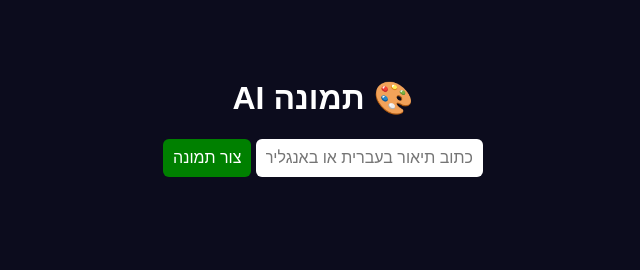
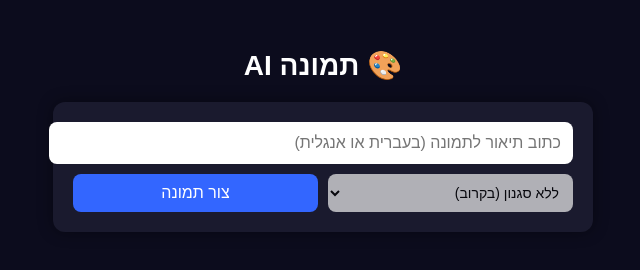
Before and after one commit to abuhay123/Ai, a plain HTML site: page frontend/index.html in a window 1280 px wide. Shown: the whole page, without its empty margins (317-957 px from the left). Drawn offline with Linux system fonts and the light colour scheme.

Commit message:
Update index.html

```diff
--- a/frontend/index.html
+++ b/frontend/index.html
@@ -2,38 +2,111 @@
 <html lang="he">
 <head>
   <meta charset="UTF-8">
-  <title>תמונה AI 🎨</title>
+  <title>🎨 תמונה AI</title>
+  <meta name="viewport" content="width=device-width, initial-scale=1.0">
   <style>
     body {
       direction: rtl;
+      margin: 0;
+      padding: 0;
+      font-family: 'Arial', sans-serif;
       background: #0c0c1d;
       color: white;
-      font-family: Arial, sans-serif;
+      display: flex;
+      flex-direction: column;
+      align-items: center;
+      justify-content: flex-start;
+      min-height: 100vh;
+    }
+
+    header {
+      padding: 30px 20px 10px;
       text-align: center;
-      padding: 50px;
     }
-    input, button {
+
+    header h1 {
+      font-size: 28px;
+      margin-bottom: 10px;
+    }
+
+    .input-section {
+      width: 90%;
+      max-width: 500px;
+      background-color: #1a1a2e;
+      border-radius: 12px;
+      padding: 20px;
+      box-shadow: 0 0 15px rgba(0,0,0,0.4);
+    }
+
+    input[type="text"] {
+      width: 100%;
+      padding: 12px;
+      border-radius: 8px;
+      border: none;
+      font-size: 16px;
+      margin-bottom: 10px;
+    }
+
+    .controls {
+      display: flex;
+      gap: 10px;
+      justify-content: space-between;
+      align-items: center;
+    }
+
+    select {
+      flex: 1;
       padding: 10px;
+      border-radius: 8px;
+      font-size: 14px;
+      border: none;
+      background: #f0f0f0;
+      color: #000;
+    }
+
+    button {
+      flex: 1;
+      padding: 10px;
+      background-color: #3366ff;
+      color: white;
+      border: none;
+      border-radius: 8px;
       font-size: 16px;
-      border-radius: 6px;
-      border: none;
+      cursor: pointer;
+      transition: background-color 0.3s;
     }
-    button {
-      background-color: green;
-      color: white;
-      cursor: pointer;
+
+    button:hover {
+      background-color: #254eda;
     }
+
+    #result {
+      margin-top: 30px;
+      text-align: center;
+    }
+
     img {
-      margin-top: 30px;
-      max-width: 90%;
+      max-width: 95%;
       border-radius: 12px;
+      box-shadow: 0 0 20px rgba(255,255,255,0.1);
     }
   </style>
 </head>
 <body>
-  <h1>🎨 תמונה AI</h1>
-  <input id="prompt" placeholder="כתוב תיאור בעברית או באנגלית" />
-  <button onclick="generate()">צור תמונה</button>
+  <header>
+    <h1>🎨 תמונה AI</h1>
+  </header>
+
+  <div class="input-section">
+    <input id="prompt" type="text" placeholder="כתוב תיאור לתמונה (בעברית או אנגלית)">
+    <div class="controls">
+      <select id="style" disabled>
+        <option selected>ללא סגנון (בקרוב)</option>
+      </select>
+      <button onclick="generate()">צור תמונה</button>
+    </div>
+  </div>
+
   <div id="result"></div>
 
   <script>
```
